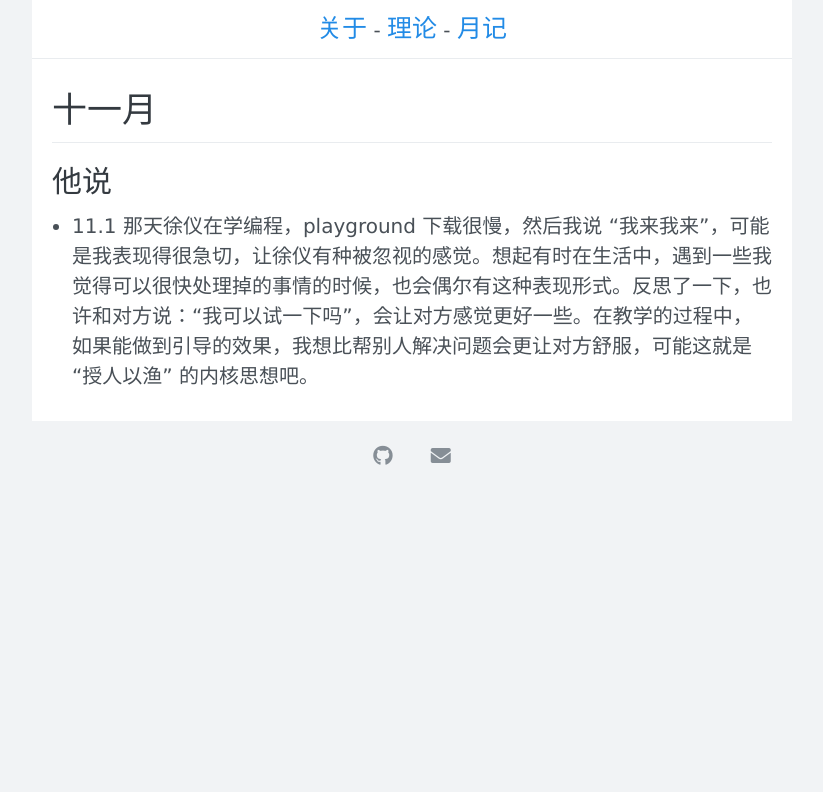
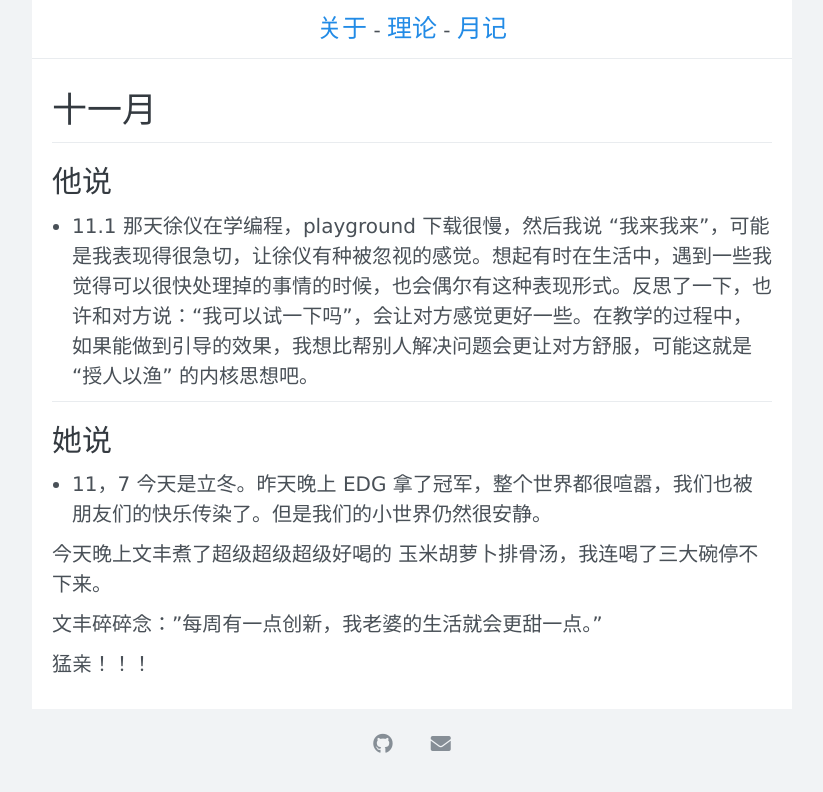
Before and after one commit to xuyilife/xuyilife.github.io, a Jekyll site: the page built from posts/timeline/2021/11.md, in a window 1280 px wide. Shown: the top 792 px of the page, without its empty margins (228-1051 px from the left). Built offline with Jekyll 4.4.1, drawn with Linux system fonts in a browser that asks for light colours; nearby versions of some CDN libraries.

Commit message:
中华小厨子

```diff
--- a/posts/timeline/2021/11.md
+++ b/posts/timeline/2021/11.md
@@ -5,3 +5,13 @@ title: 十一月
 ## 他说
 
 - 11.1 那天徐仪在学编程，playground 下载很慢，然后我说 “我来我来”，可能是我表现得很急切，让徐仪有种被忽视的感觉。想起有时在生活中，遇到一些我觉得可以很快处理掉的事情的时候，也会偶尔有这种表现形式。反思了一下，也许和对方说：“我可以试一下吗”，会让对方感觉更好一些。在教学的过程中，如果能做到引导的效果，我想比帮别人解决问题会更让对方舒服，可能这就是 “授人以渔” 的内核思想吧。
+
+## 她说
+
+- 11，7 今天是立冬。昨天晚上 EDG 拿了冠军，整个世界都很喧嚣，我们也被朋友们的快乐传染了。但是我们的小世界仍然很安静。
+
+今天晚上文丰煮了超级超级超级好喝的 玉米胡萝卜排骨汤，我连喝了三大碗停不下来。
+
+文丰碎碎念："每周有一点创新，我老婆的生活就会更甜一点。"
+
+猛亲！！！
```
